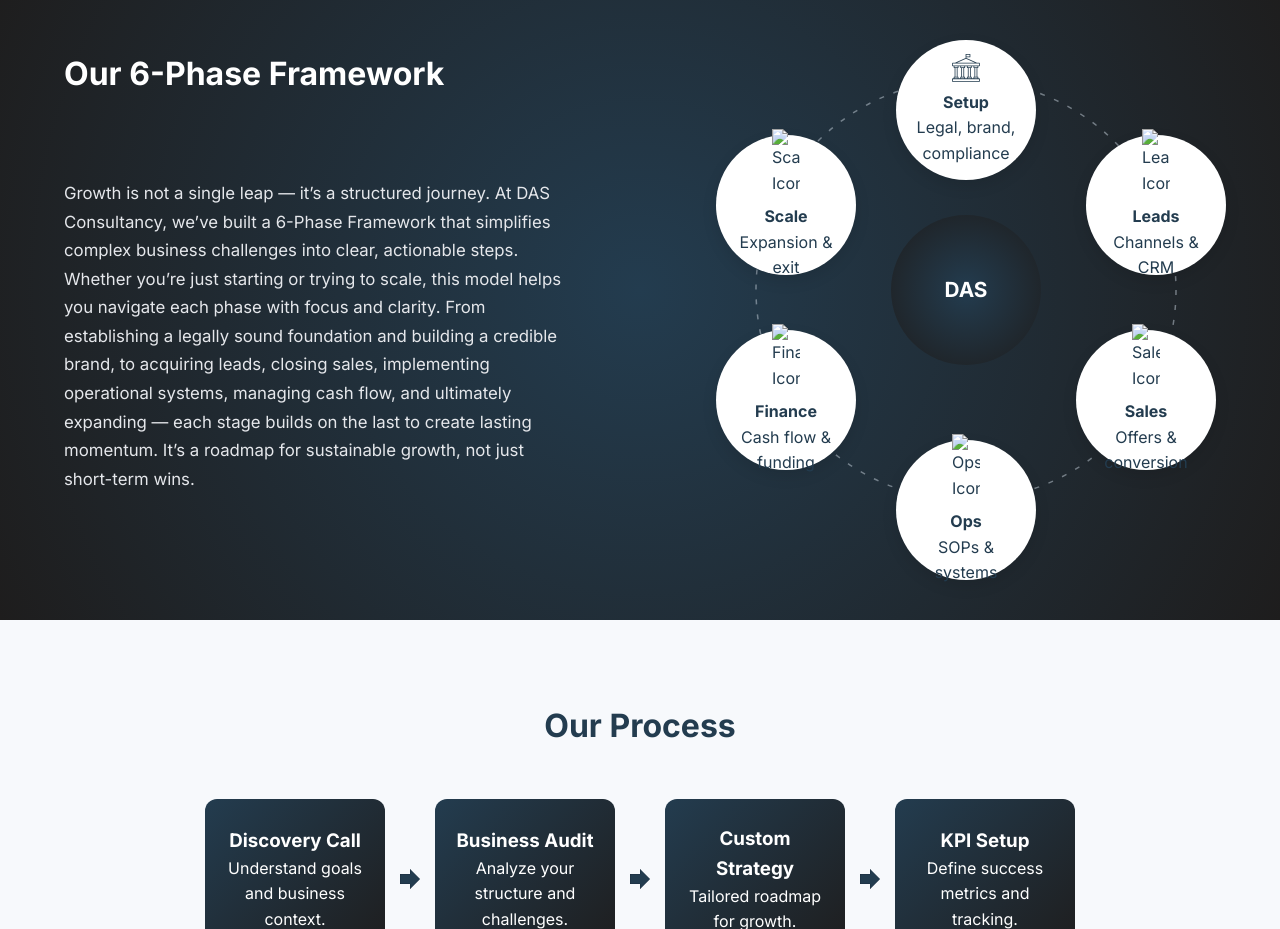
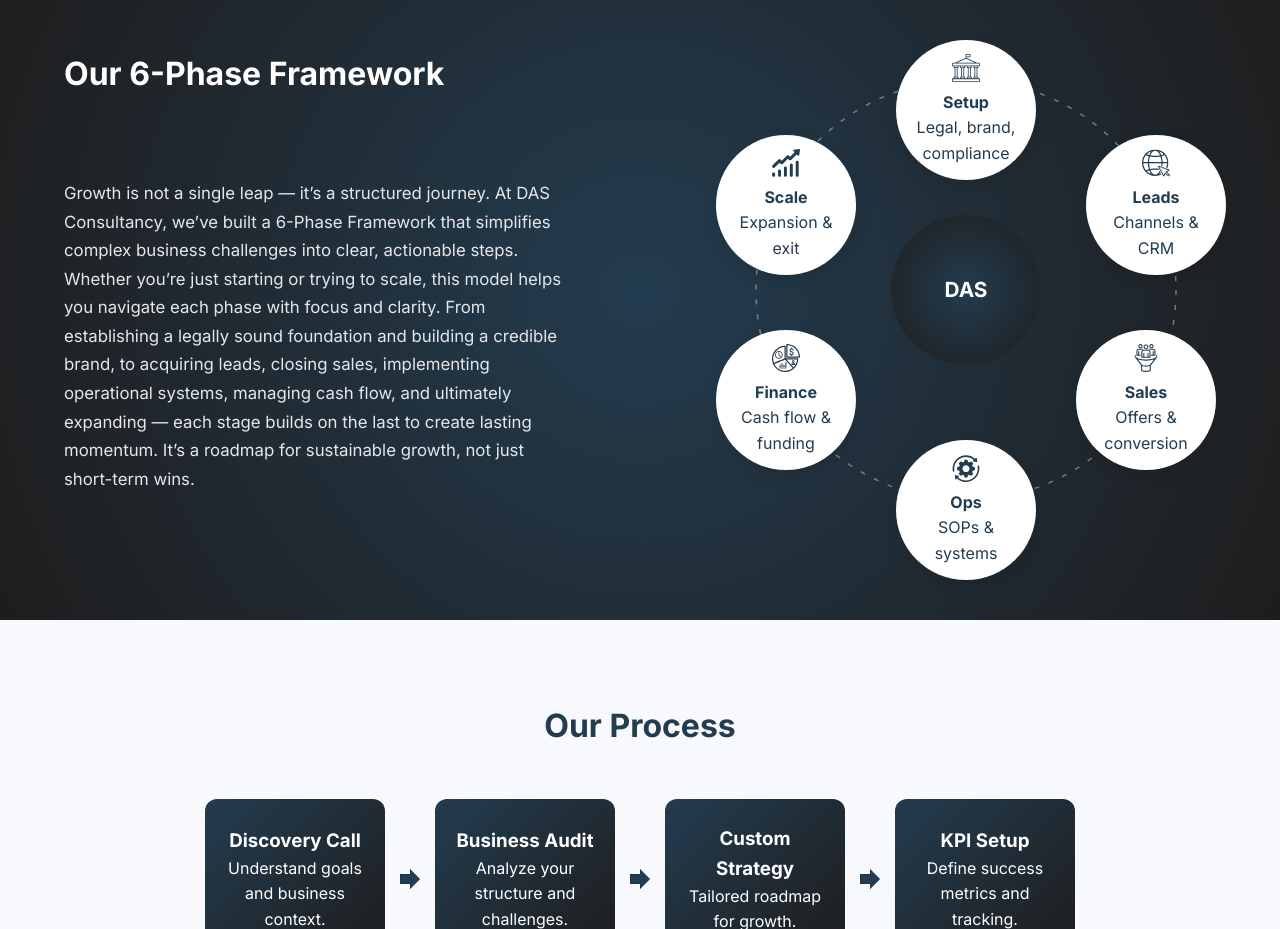
Before and after one commit to daniyal-png/DAS, a plain HTML site: page index.html in a window 1280 px wide. Shown: the part 1820-2749 px from the top of the page. Drawn offline with Linux system fonts and the light colour scheme.

Commit message:
Update index.html

```diff
--- a/index.html
+++ b/index.html
@@ -90,35 +90,35 @@
         </div>
         <div class="journey-item phase2">
           <div class="circle-box">
-            <img src="icons/setup.svg" alt="Leads Icon" class="journey-icon" />
+            <img src="images/icons/leads.svg" alt="Leads Icon" class="journey-icon" />
             <h4>Leads</h4>
             <p>Channels & CRM</p>
           </div>
         </div>
         <div class="journey-item phase3">
           <div class="circle-box">
-            <img src="icons/setup.svg" alt="Sales Icon" class="journey-icon" />
+            <img src="images/icons/sales.svg" alt="Sales Icon" class="journey-icon" />
             <h4>Sales</h4>
             <p>Offers & conversion</p>
           </div>
         </div>
         <div class="journey-item phase4">
           <div class="circle-box">
-            <img src="icons/setup.svg" alt="Ops Icon" class="journey-icon" />
+            <img src="images/icons/ops.svg" alt="Ops Icon" class="journey-icon" />
             <h4>Ops</h4>
             <p>SOPs & systems</p>
           </div>
         </div>
         <div class="journey-item phase5">
           <div class="circle-box">
-            <img src="icons/setup.svg" alt="Finance Icon" class="journey-icon" />
+            <img src="images/icons/finance.svg" alt="Finance Icon" class="journey-icon" />
             <h4>Finance</h4>
             <p>Cash flow & funding</p>
           </div>
         </div>
         <div class="journey-item phase6">
           <div class="circle-box">
-            <img src="icons/setup.svg" alt="Scale Icon" class="journey-icon" />
+            <img src="images/icons/scale.svg" alt="Scale Icon" class="journey-icon" />
             <h4>Scale</h4>
             <p>Expansion & exit</p>
           </div>
```
